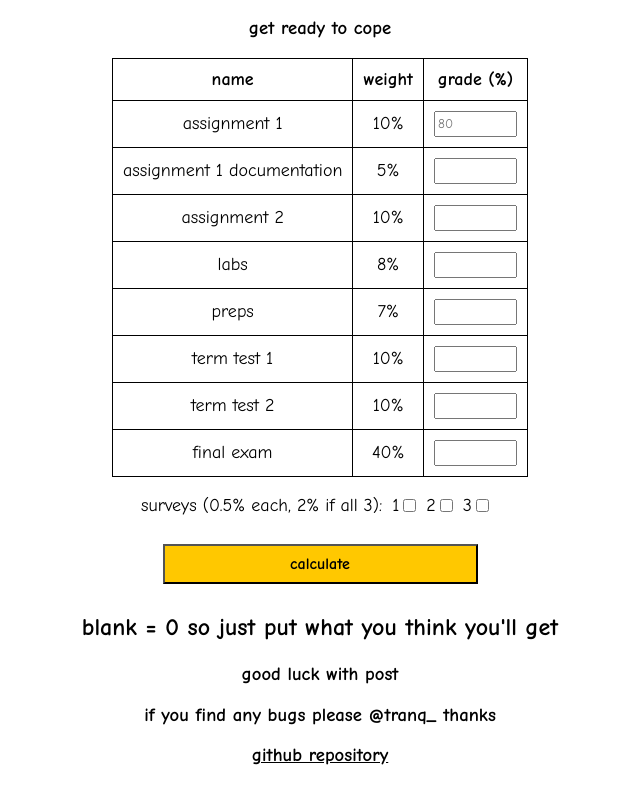
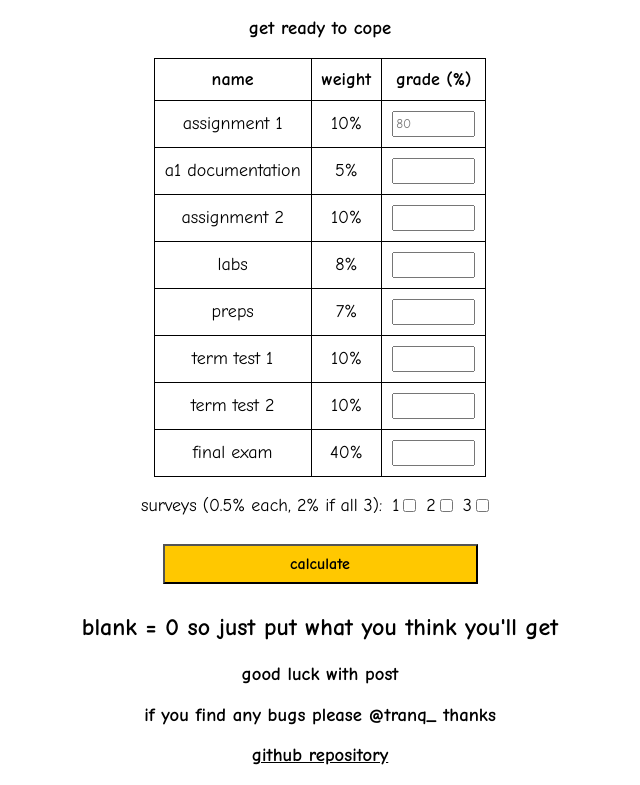
Before and after one commit to tranq88/victoryu, a plain HTML site: page 148/index.html in a window 1280 px wide. Shown: the part 111-896 px from the top of the page, without its empty margins (320-960 px from the left). Drawn offline with Linux system fonts and the light colour scheme.

Commit message:
Update: changed assignment 1 to a1

```diff
--- a/148/index.html
+++ b/148/index.html
@@ -30,7 +30,7 @@
             </tr>
 
             <tr>
-              <td>assignment 1 documentation</td>
+              <td>a1 documentation</td>
               <td>5%</td>
               <td><input type="number" id="a1Documentation" size="5" /></td>
             </tr>
```
